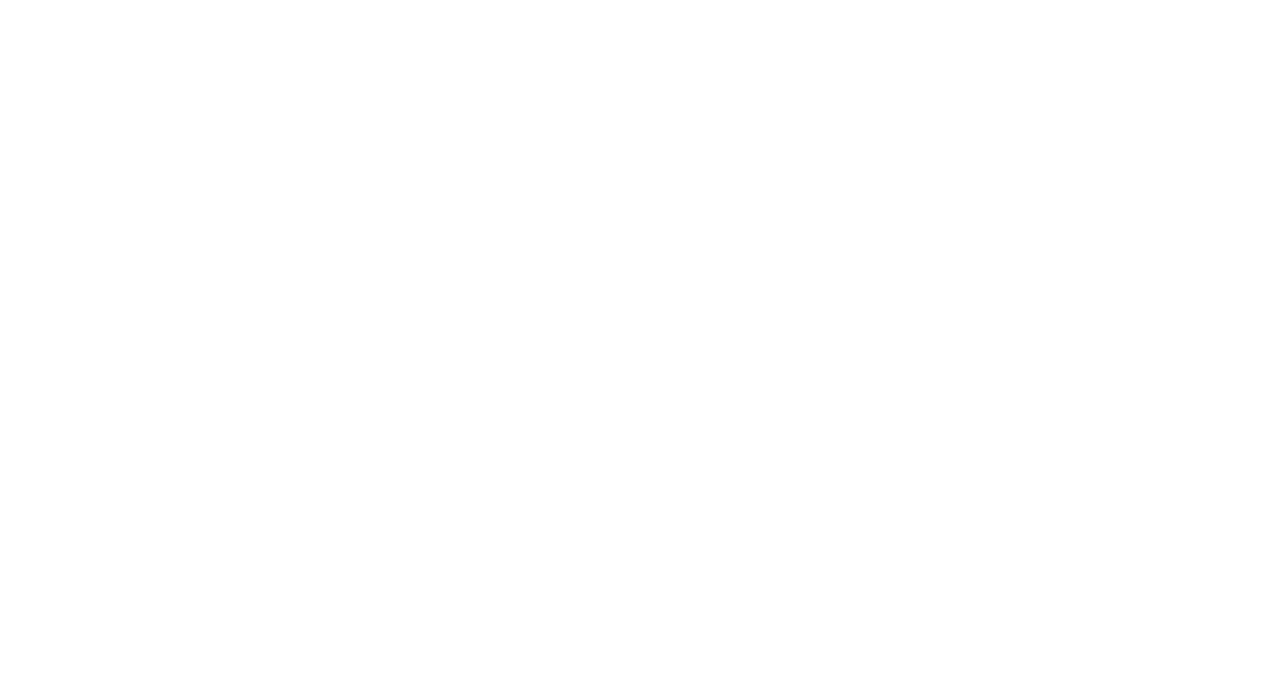
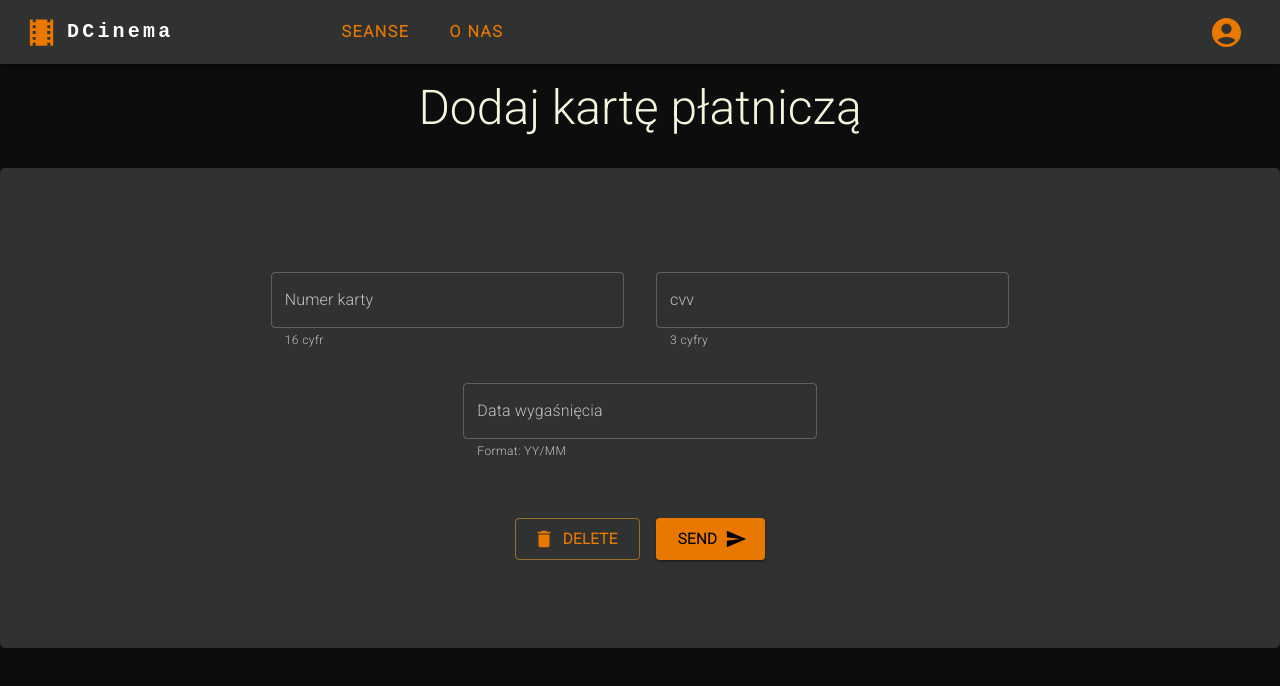
Before and after one commit to damianjasinski/bnabd_front, a React (Create React App) app: page /add/paymentcard in a window 1280 px wide. Before the commit this address had no page. Shown: the top 686 px of the page. Built offline with nearby package versions, Linux system fonts and the light colour scheme.

Commit message:
Add payment card add funcionality

```diff
--- a/src/Order/Order.js
+++ b/src/Order/Order.js
@@ -57,6 +57,7 @@ const Order = (props) => {
                   selectedSetter={setSelectedId}
                   seatSetter={props.seatSetter}
                   seatId={seat.id}
+                  disabled = {false}
                   seatColor="#FFD580"
                 ></SeatIcon>
               </Grid>
@@ -77,6 +78,7 @@ const Order = (props) => {
                   seatSetter={props.seatSetter}
                   selectedSetter={setSelectedId}
                   seatId={seat.id}
+                  disabled = {false}
                   seatColor="#90ee90"
                 ></SeatIcon>
               </Grid>
@@ -97,6 +99,7 @@ const Order = (props) => {
                   selectedSetter={setSelectedId}
                   seatSetter={props.seatSetter}
                   seatId={seat.id}
+                  disabled = {true}
                   seatColor="#ee9090"
                 ></SeatIcon>
               </Grid>
--- a/src/Order/SeatIcon.js
+++ b/src/Order/SeatIcon.js
@@ -6,6 +6,9 @@ import React from "react";
 import { IconButton } from "@mui/material";
 const SeatIcon = (props) => {
   const handleSelect = (event) => {
+    if (props.disabled) {
+      return
+    }
     props.selectedSetter(event.target.id)
     props.seatSetter(event.target.id)
   };
@@ -19,7 +22,7 @@ const SeatIcon = (props) => {
         alignItems: "center",
       }}
     >
-      <IconButton id={props.seatId} onClick={handleSelect}>
+      <IconButton id={props.seatId} onClick={handleSelect} disabled = {props.disabled} >
         <WeekendIcon onClick={handleSelect} id={props.seatId} sx = {{color : props.seatColor}} fontSize="large"></WeekendIcon>
       </IconButton>
       <Typography
--- /dev/null
+++ b/src/User/PaymentCards.js
@@ -0,0 +1,187 @@
+import * as React from "react";
+
+import Box from "@mui/material/Box";
+import Button from "@mui/material/Button";
+import Navbar from "./Navbar";
+import DeleteIcon from "@mui/icons-material/Delete";
+import SendIcon from "@mui/icons-material/Send";
+import Typography from "@mui/material/Typography";
+import { Container, Paper, Stack, TextField } from "@mui/material";
+const axios = require("axios").default;
+
+const backgroundStyle = {
+  paperContainer: {
+    backgroundColor: `black`,
+    borderRadius: "0",
+    minHeight: "100vh",
+  },
+};
+
+const PaymentCards = () => {
+  const [inputs, setInputs] = React.useState({
+    cardNumber: "",
+    cvv: "",
+    expDate: "",
+  });
+  const [cardNumberError, setCardNumberError] = React.useState(false);
+  const [cvvError, setCvvError] = React.useState(false);
+  const [expDateError, setExpDateError] = React.useState(false);
+  const token = sessionStorage.getItem("jwt")
+
+  const handleChange = (event) => {
+    const name = event.target.name;
+    const value = event.target.value;
+    setInputs((values) => ({ ...values, [name]: value }));
+    console.log(inputs);
+  };
+
+  const sendRequest = () => {
+    if (validateFields() === true) {
+      console.log("something is bad");
+    }
+    const paymentCard = {
+      cardNumber: inputs.cardNumber,
+      expDate: inputs.expDate + "/01",
+      cvv: inputs.cvv,
+      users: {
+        id: sessionStorage.getItem("id"),
+      },
+    };
+    console.log(paymentCard)
+    const data = axios
+      .post("http://localhost:8080/api/payment_card/add", paymentCard, {
+        headers: {
+          Authorization: `Bearer ${token}`,
+        },
+      })
+      .then(function (response) {
+        console.log(response.data);
+      })
+      .catch(function (error) {
+        console.log(error);
+      });
+  };
+
+  const refreshPage = () => {
+    window.location.reload(false);
+  };
+
+  const validateFields = () => {
+    if (inputs.cardNumber.length != 16) {
+      setCardNumberError(true);
+      return false;
+    }
+    if (inputs.cvv.length != 3) {
+      setCvvError(true);
+      return false;
+    }
+    if (!/^[0-9]{2}\/[0-1]{1}[0-9]{1}$/.test(inputs.expDate)) {
+      setExpDateError(true);
+      return false;
+    } else return true;
+  };
+
+  return (
+    <Paper style={backgroundStyle.paperContainer}>
+      <Navbar />
+      <Typography
+        variant="h3"
+        sx={{ textAlign: "center", mt: 2, color: "#F5F5DC" }}
+      >
+        {" "}
+        Dodaj kartę płatniczą
+      </Typography>
+
+      <Box
+        sx={{
+          display: "flex",
+          flexDirection: "column",
+          mt: 4,
+          minHeight: "80vh",
+          backgroundColor: "#0d0d0d",
+        }}
+      >
+        <Box
+          sx={{
+            backgroundColor: "#303131",
+            minHeight: "60vh",
+            display: "flex",
+            alignItems: "center",
+            borderRadius: "5px",
+          }}
+        >
+          <Container>
+            <Box
+              component="form"
+              sx={{
+                display: "flex",
+                flexDirection: "column",
+                alignItems: "center",
+
+                "& .MuiTextField-root": { m: 2, width: "35ch" },
+              }}
+              noValidate
+              autoComplete="off"
+            >
+              <div>
+                <TextField
+                  error={cardNumberError}
+                  id="cardNumber"
+                  name="cardNumber"
+                  label="Numer karty"
+                  helperText="16 cyfr"
+                  onChange={handleChange}
+                />
+                <TextField
+                  error={cvvError}
+                  id="cvv"
+                  name="cvv"
+                  label="cvv"
+                  helperText="3 cyfry"
+                  onChange={handleChange}
+                />
+              </div>
+
+              <div>
+                <TextField
+                  error={expDateError}
+                  id="expDate"
+                  name="expDate"
+                  label="Data wygaśnięcia"
+                  helperText="Format: YY/MM"
+                  onChange={handleChange}
+                />
+              </div>
+              <Stack direction="row" spacing={2} sx={{ mt: 5 }}>
+                <Button
+                  variant="outlined"
+                  color="warning"
+                  size="large"
+                  sx={{ color: "#e87800", fontWeight: "bold" }}
+                  onClick={refreshPage}
+                  startIcon={<DeleteIcon />}
+                >
+                  Delete
+                </Button>
+                <Button
+                  variant="contained"
+                  size="large"
+                  sx={{
+                    color: "black",
+                    backgroundColor: "#e87800",
+                    fontWeight: "bold",
+                  }}
+                  onClick={sendRequest}
+                  endIcon={<SendIcon />}
+                >
+                  Send
+                </Button>
+              </Stack>
+            </Box>
+          </Container>
+        </Box>
+      </Box>
+    </Paper>
+  );
+};
+export default PaymentCards;
--- a/src/User/StepComponents.js
+++ b/src/User/StepComponents.js
@@ -6,10 +6,13 @@ import FormControl from "@mui/material/FormControl";
 import Select from "@mui/material/Select";
 import Order from "../Order/Order";
 import Box from "@mui/material/Box";
+import {useNavigate} from 'react-router-dom';
+
 
 const axios = require("axios").default;
 
 const StepComponents = (props) => {
+  const navigate = useNavigate();
   const [age, setAge] = React.useState("");
   const [paymentCards, setPaymentCards] = React.useState({});
 
@@ -36,6 +39,10 @@ const StepComponents = (props) => {
   const selectCard = (event) => {
       props.cardSetter(event.target.id)
   };
+
+  const addNewCard = () => {
+      navigate("/add/paymentcard")
+  }
 
   if (props.step == 0) {
     return <Order seatSetter = {props.seatSetter} seanceId = {props.seanceId}></Order>;
@@ -73,7 +80,7 @@ const StepComponents = (props) => {
                 </MenuItem>
               );
             })}
-            <MenuItem>+ Add new card</MenuItem>;
+            <MenuItem onClick = {addNewCard}>+ Add new card</MenuItem>;
           </Select>
           <FormHelperText>Select payment card</FormHelperText>
         </FormControl>
--- a/src/routes.js
+++ b/src/routes.js
@@ -10,6 +10,7 @@ import RedirectCheck from "./Util/RedirectCheck";
 import Logged from "./User/Seances";
 import ReserveSeance from "./User/ReserveSeanceStepper";
 import Seances from "./Guest/Seances";
+import PaymentCards from "./User/PaymentCards";
 
 const Reroute = () => {
     return(
@@ -26,6 +27,7 @@ const Reroute = () => {
             <Route path="/reserve" element = {<ReserveSeance />} />
             <Route path="/logged_view" element = {<Logged />} />
             <Route path="/guest_view" element = {<Seances />} />
+            <Route path="/add/paymentcard" element = {<PaymentCards />} />
         </Routes>
     </Router>
 
```
Also changed, not shown: src/User/ReserveSeanceStepper.js (+31 -26 lines).
